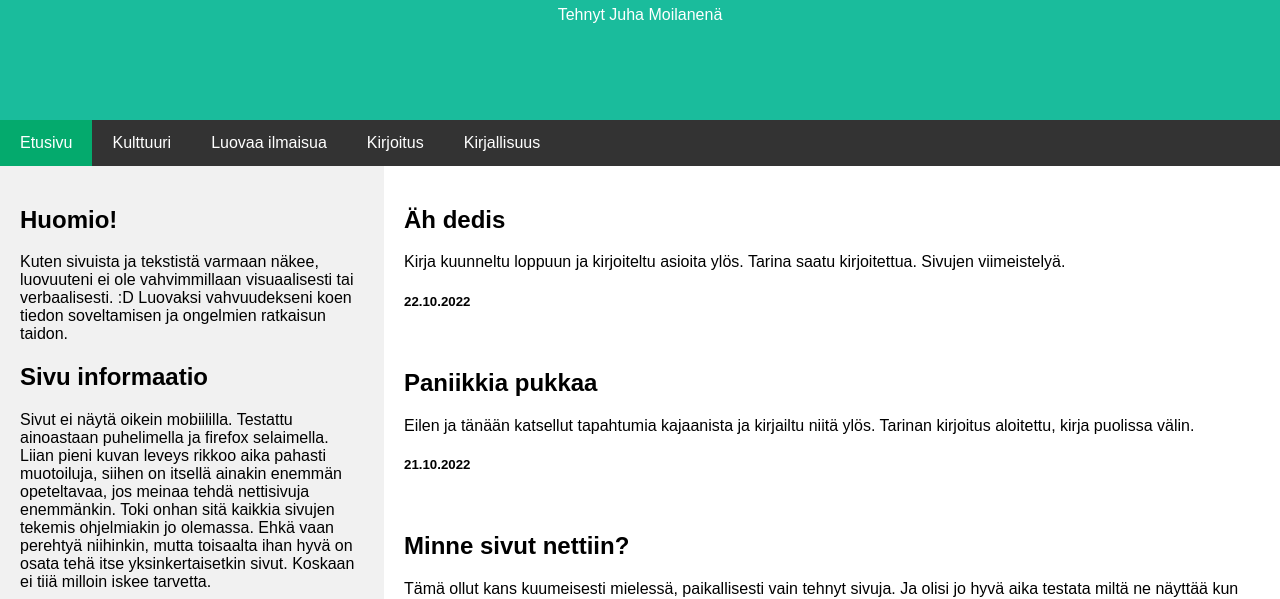
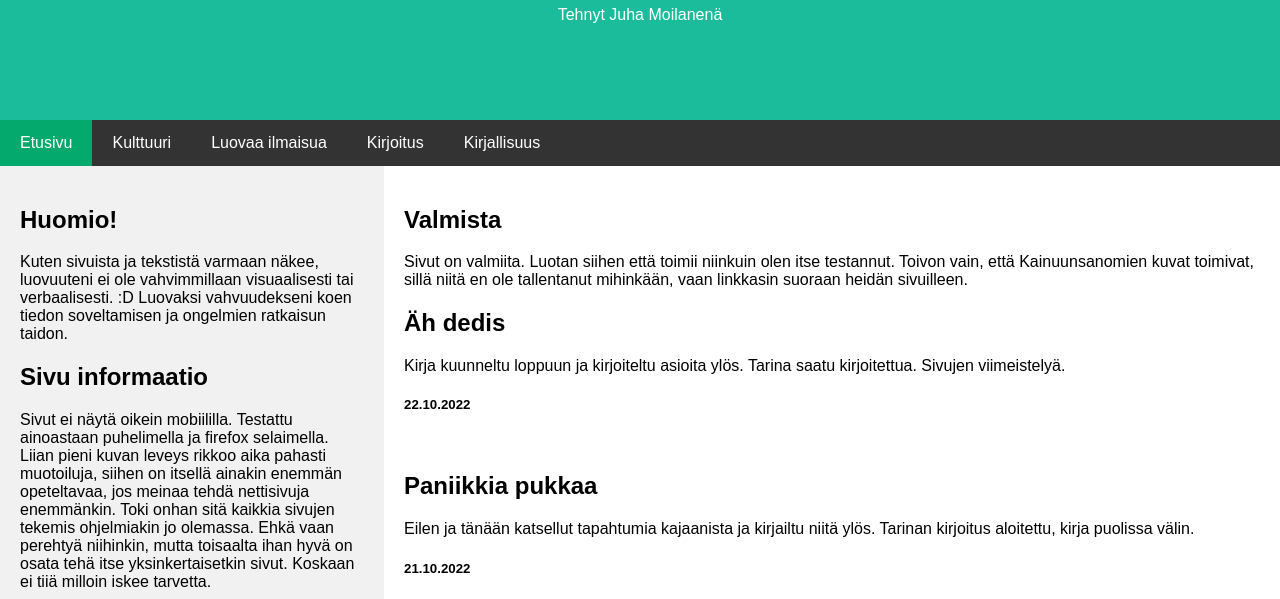
Before and after one commit to JuhaMoi1/JuhaMoi1.github.io, a plain HTML site: page index.html in a window 1280 px wide. Shown: the part 173-772 px from the top of the page. Drawn offline with Linux system fonts and the light colour scheme.

Commit message:
d
hienosäätöä

```diff
--- a/index.html
+++ b/index.html
@@ -137,6 +137,10 @@ body {
   </div>
 <!-- Tässä on main eli oikealla puolella olevat kohdat -->
   <div class="main">
+	<h2>Valmista</h2>
+	<p>Sivut on valmiita. Luotan siihen että toimii niinkuin olen itse testannut. Toivon vain, että Kainuunsanomien
+	kuvat toimivat, sillä niitä en ole tallentanut mihinkään, vaan linkkasin suoraan heidän sivuilleen. </p>
+
 	<h2>Äh dedis</h2>
 	<p>Kirja kuunneltu loppuun ja kirjoiteltu asioita ylös. Tarina saatu kirjoitettua. Sivujen viimeistelyä.</p>
 	<h5>22.10.2022</h5><br>
```
